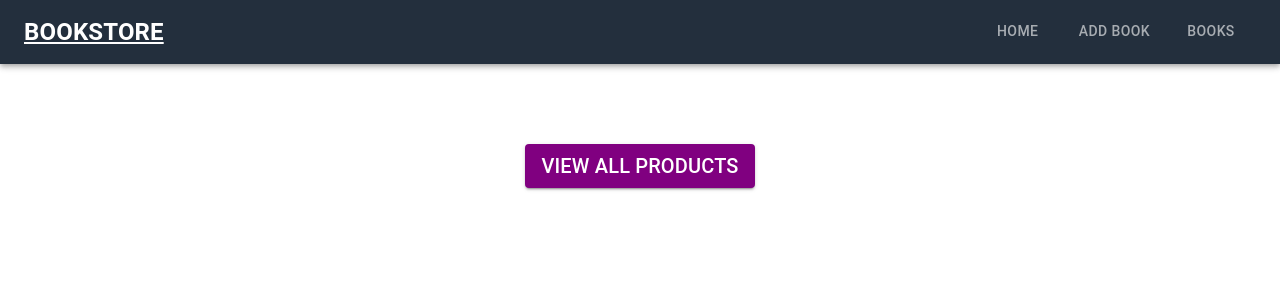
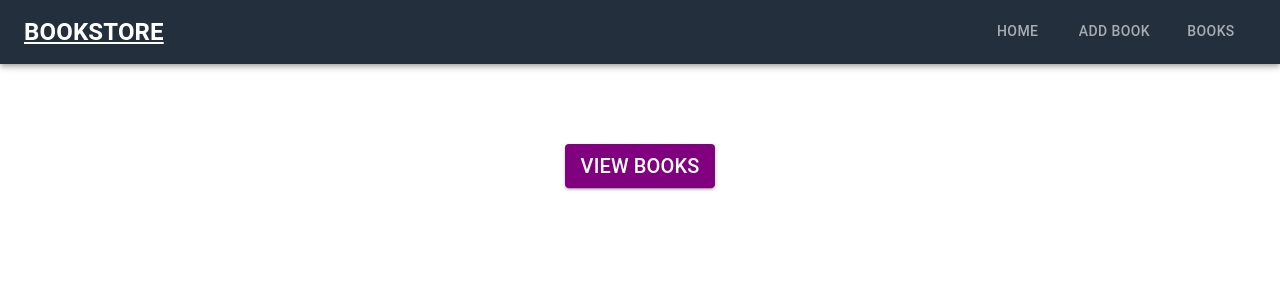
Before and after one commit to revathi-msc/bookstore-frontend, a React (Create React App) app: page / in a window 1280 px wide. Shown: the top 300 px of the page. Built offline with nearby package versions, Linux system fonts and the light colour scheme.

Commit message:
Update Home.js

```diff
--- a/src/components/Home.js
+++ b/src/components/Home.js
@@ -12,7 +12,7 @@ const Home = () => {
           sx={{ marginTop: 10, background: "purple" }}
           variant="contained"
         >
-          <Typography variant="h6">View All products</Typography>
+          <Typography variant="h6">View Books</Typography>
         </Button>
       </Box>
     </div>
```
